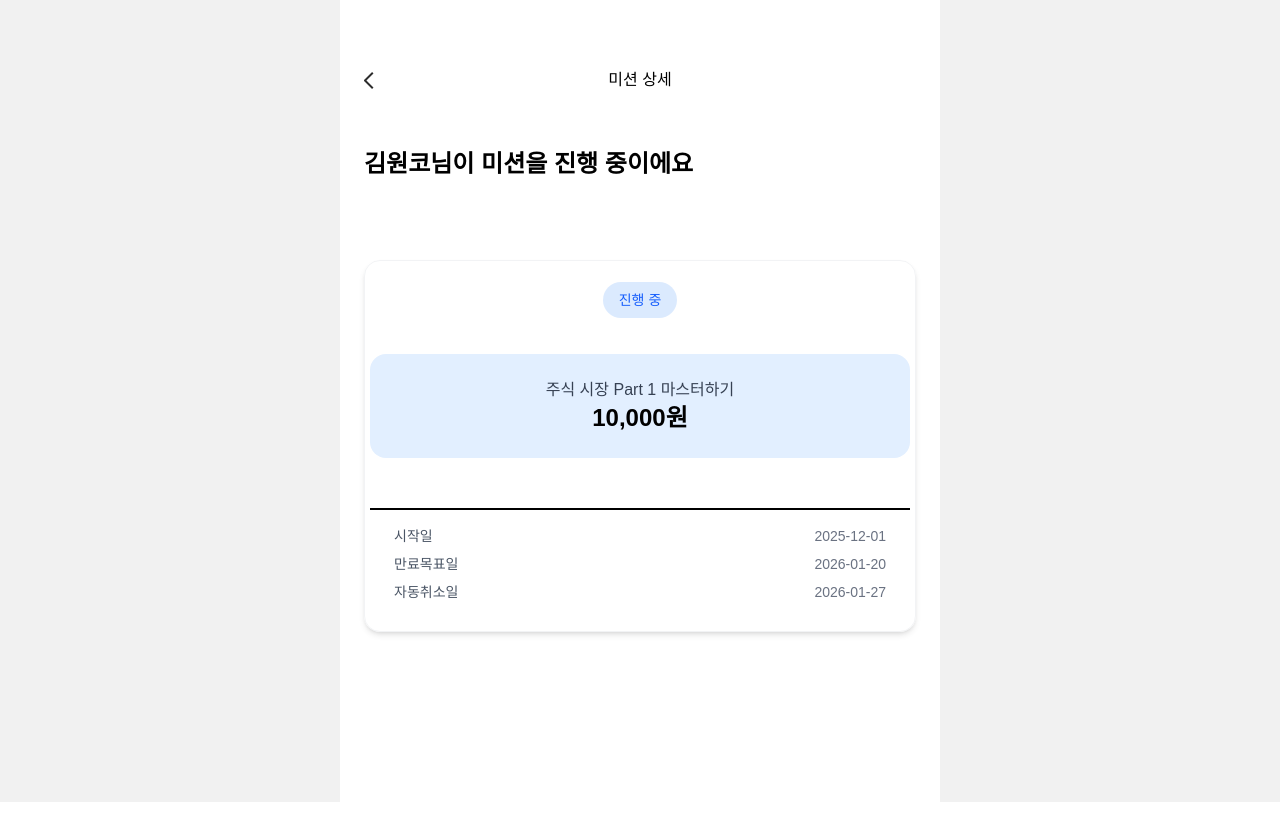
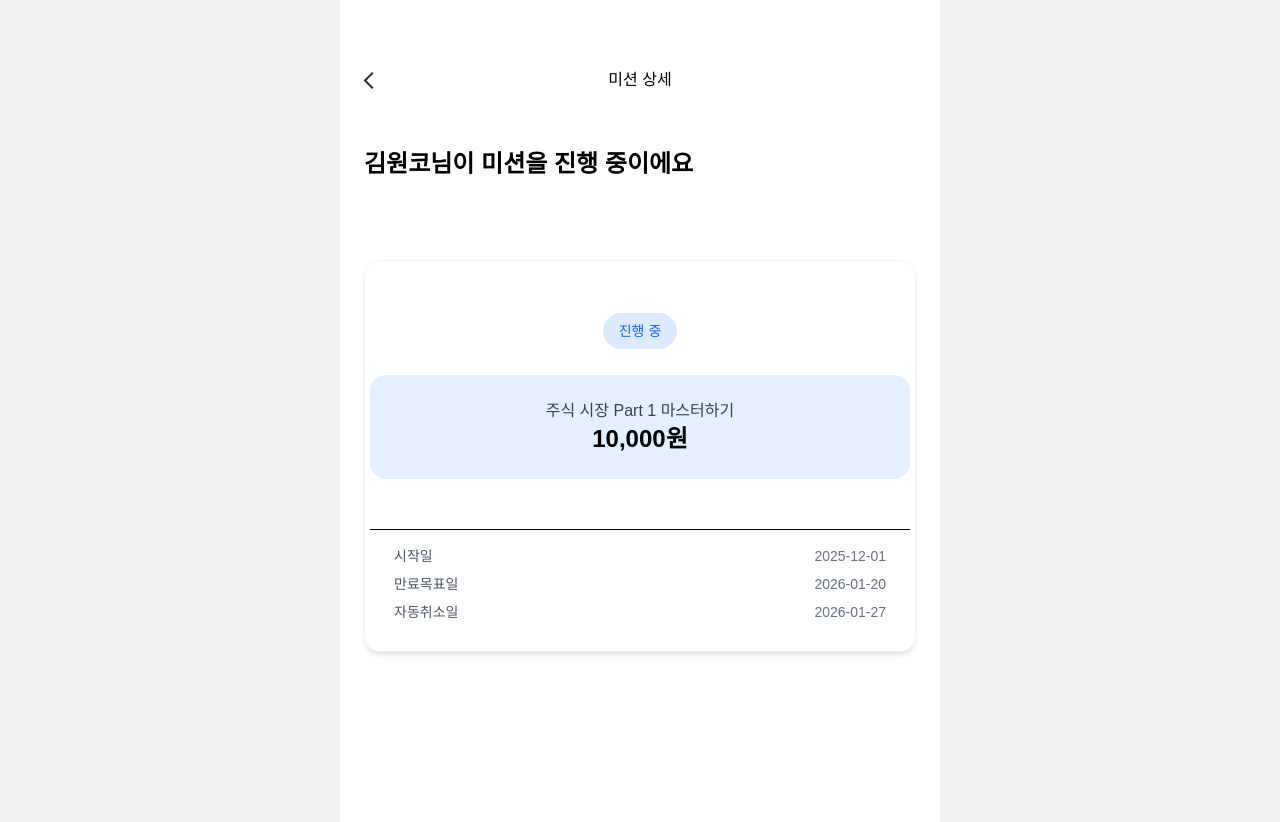
Before and after one commit to TAVE-16-ONECO/Frontend, a React (Vite) app: page /mission/details/1 in a window 1280 px wide. Built offline with nearby package versions, Linux system fonts and the light colour scheme; no server answers; a web font is replaced by a local one.

Commit message:
feat: detail페이지 미션카드위치 변경
디테일 페이지 미션카드 위치변경

```diff
--- a/package.json
+++ b/package.json
@@ -13,6 +13,7 @@
     "@tailwindcss/vite": "^4.1.14",
     "@tanstack/react-query": "^5.90.5",
     "axios": "^1.12.2",
+    "highlight.js": "^11.11.1",
     "react": "^19.1.1",
     "react-dom": "^19.1.1",
     "react-markdown": "^10.1.0",
--- a/src/pages/Mission/Details.jsx
+++ b/src/pages/Mission/Details.jsx
@@ -189,9 +189,9 @@ const Details = () => {
 
   return (
     <div>
-      <div className='flex flex-col'>
+      <div className='flex flex-col relative'>
         {/* 헤더 영역 */}
-        <div className='flex justify-between items-center h-[60px] px-6'>
+        <div className='flex justify-between items-center h-[60px] px-6 w-full relative'>
           {/* 뒤로가기 버튼 */}
           <button
             onClick={handleBack}
@@ -204,7 +204,7 @@ const Details = () => {
           <div className='w-[24px]'></div>
         </div>
 
-        {/* 미션 상세 내용 */}
+        {/* 미션 상세 윗부분 */}
         <div className='mt-[38px] px-6 pb-24'>
           <div className='mb-6'>
             <h1 className='text-2xl font-bold mb-4'>
@@ -215,7 +215,7 @@ const Details = () => {
               }
             </h1>
             {/*상세 카드구역 */}
-            <div className='flex flex-col items-center mt-20 gap-4 mb-10 border border-gray-200/50 rounded-2xl p-[5px] shadow-md hover:shadow-lg transition-shadow'>
+            <div className='flex flex-col items-center mt-20 pt-9 w-full gap-4 mb-10 border border-gray-200/50 rounded-2xl p-[5px] shadow-md hover:shadow-lg transition-shadow'>
               {/* Status 배지 - 상단 중앙 */}
               <div className='flex justify-center w-full pt-4'>
                 <span
@@ -240,13 +240,13 @@ const Details = () => {
               </div>
 
               {/* 미션 제목 및 보상 */}
-              <div className='flex flex-col items-center bg-[#E2EFFF] rounded-2xl p-6 mb-[34px] mt-[20px] ml-[24px] mr-[24px] w-full'>
+              <div className='flex flex-col items-center bg-[#E2EFFF] rounded-2xl p-6 mb-[34px] mt-[10px] ml-[24px] mr-[24px] w-full'>
                 <p className='text-gray-700'>{mission.title}</p>
                 <p className='text-2xl font-bold'>{mission.reward}</p>
               </div>
 
               {/* 날짜 정보 - border-bottom 아래 */}
-              <div className='w-full px-6 pb-6 border-t-2'>
+              <div className='w-full px-6 pb-6 border-t'>
                 <div className='flex flex-col gap-2 mt-4'>
                   {mission.startDate && (
                     <div className='flex justify-between'>
```
Also changed, not shown: 1 other file (tests, documents, lock files or other folders).
